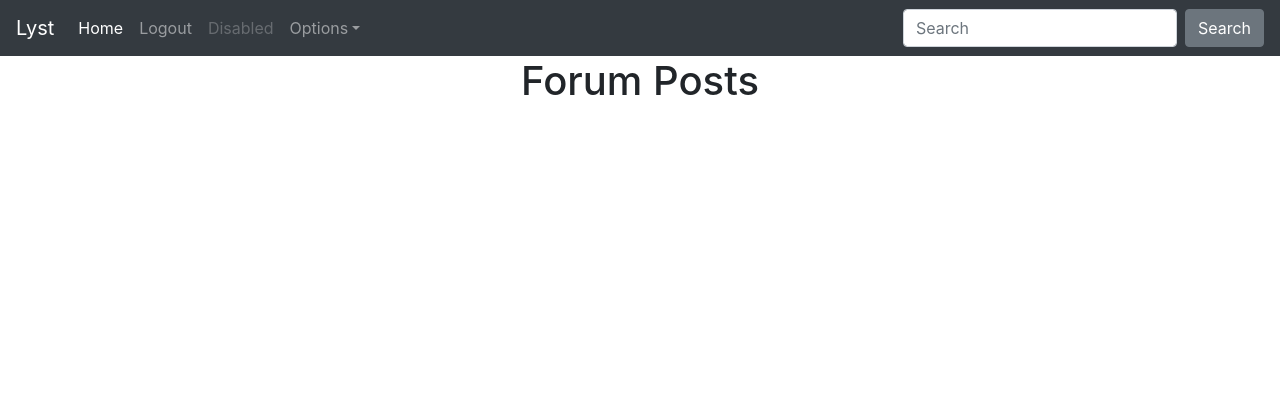
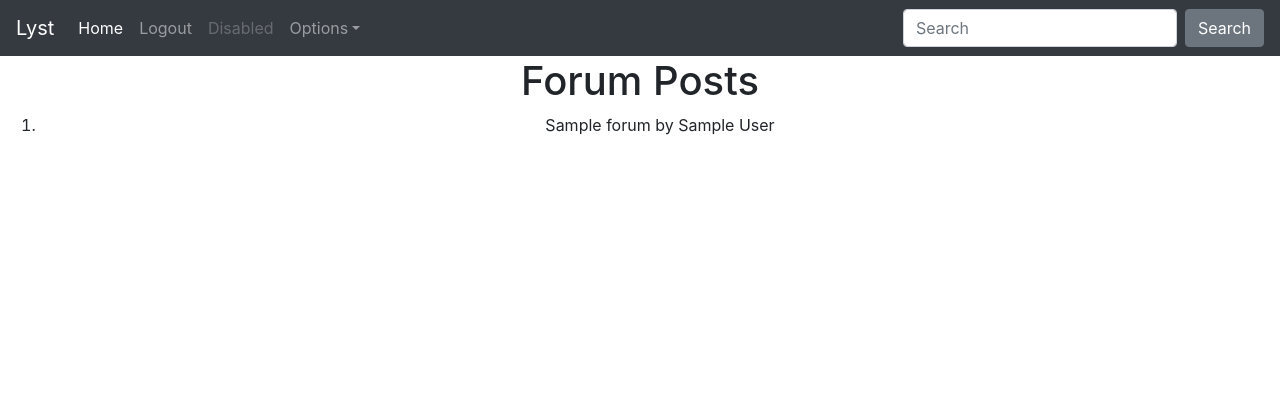
Before and after one commit to michaelyw1996/Lyst2, a Flask app: page /forum in a window 1280 px wide. Shown: the top 420 px of the page. Run offline with Flask 2, Linux system fonts and the light colour scheme; tables that the repository leaves empty hold one stand-in row (values such as "Sample post"); some libraries are stand-ins or nearby versions.

Commit message:
Working Forum

```diff
--- a/Lyst compress/app/routes.py
+++ b/Lyst compress/app/routes.py
@@ -122,14 +122,14 @@ def viewcalender():
 @app.route('/forum')
 def showBooks():
     forums = db.session.query(Forum).all()
-    return render_template("forum.html", forums=forums)
+    return render_template('forum.html', forums=forums)
 
-@app.route('/forum/new/', methods=['GET', 'POST'])
+@app.route('/newforumpost', methods=['GET', 'POST'])
 def newPost():
     if request.method == 'POST':
-        newPost = db.Forum(title=request.form['name'], author=request.form['author'])
+        newPost = Forum(title=request.form['name'], author=request.form['author'])
         db.session.add(newPost)
         db.session.commit()
-        return redirect(url_for('forum.html'))
+        return redirect(url_for('index'))
     else:
         return render_template('newforumpost.html')
--- a/Lyst compress/app/templates/forum.html
+++ b/Lyst compress/app/templates/forum.html
@@ -5,14 +5,8 @@
 <body>
 <h1>Forum Posts</h1>
 <ol>
-    {% for book in books %}
-    <li> {{book.title}} by {{book.author}}</li>
-    <a href="{{url_for('editBook', book_id = book.id )}}">
-        Edit
-    </a>
-    <a href="{{url_for('deleteBook', book_id = book.id )}}" style="margin-left: 10px;">
-        Delete
-    </a>
+    {% for forum in forums %}
+    <li> {{forum.title}} by {{forum.author}}</li>
     <br> <br>
     {% endfor %}
 </ol>
--- a/Lyst compress/app/templates/index.html
+++ b/Lyst compress/app/templates/index.html
@@ -67,7 +67,7 @@
     <button class="btn btn-lg btn-primary" type="submit">View Forum</button>
   </form>
 
-  <form method="get" action="/forum/new">
+  <form method="get" action="/newforumpost">
     <button class="btn btn-lg btn-primary" type="submit">New Forum Post</button>
   </form>
 
--- a/Lyst compress/app/templates/newforumpost.html
+++ b/Lyst compress/app/templates/newforumpost.html
@@ -1,4 +1,3 @@
-
 {% extends "base.html" %}
 {% block content %}
 
```
Also changed, not shown: Lyst compress/app.db.
